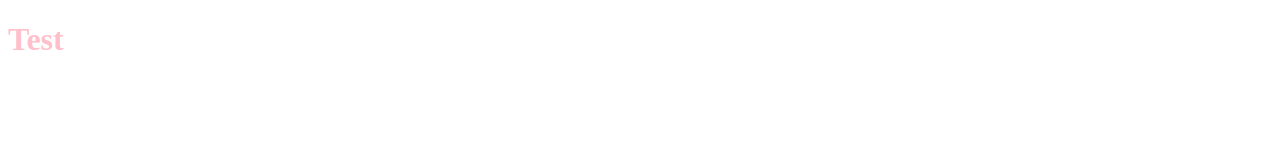
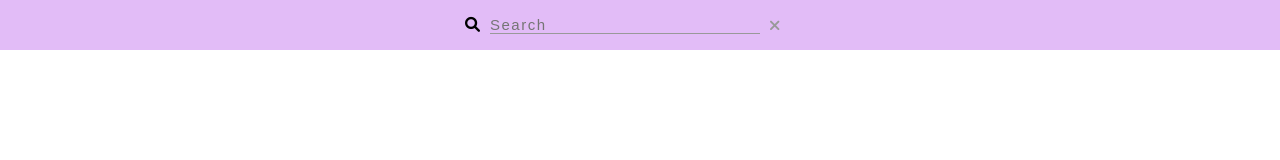
Before and after one commit to Chimoha31/SerachBar_Clock, a plain HTML site: page index.html in a window 1280 px wide. Drawn offline with Linux system fonts and the light colour scheme.

Commit message:
each style

```diff
--- a/css/styles.css
+++ b/css/styles.css
@@ -1,4 +1,56 @@
-/* test */
-h1 {
-  color: pink;
+* {
+  margin: 0;
+  padding: 0;
+  box-sizing: border-box;
 }
+
+html {
+  font-size: 62.5%;
+}
+
+.search-input-wrapper {
+  width: 100%;
+  height: 5rem;
+  background-color: rgba(197, 122, 240, 0.5);
+  display: flex;
+  justify-content: center;
+  align-items: center;
+}
+
+.search-input {
+  /* border: 1px solid red; */
+  width: 30rem;
+  display: flex;
+  align-items: center;
+}
+
+.search-input input {
+  width: 27rem;
+  background-color: transparent;
+  border: none;
+  border-bottom: 0.1rem solid #999;
+  font-size: 1.5rem;
+  letter-spacing: 0.15rem;
+  outline: none;
+  color: #555;
+  margin-right: 1rem;
+}
+
+/* ✖️のアイコン */
+.search-input i {
+  font-size: 1.5rem;
+  color: #999;
+  cursor: pointer;
+}
+
+.search-icon {
+  font-size: 1.5rem;
+  position: absolute;
+  top:1.7rem;
+  right: calc(50% + 16rem);
+}
+/* 検索アイコン */
+.search-input i {
+  color: #999;
+  cursor: pointer
+}
--- a/index.html
+++ b/index.html
@@ -4,10 +4,21 @@
   <meta charset="UTF-8">
   <meta name="viewport" content="width=device-width, initial-scale=1.0">
   <title>Search Bar</title>
-  <link rel="Stylesheet" href="css/styles.css">
+  <link rel="stylesheet" href="https://cdnjs.cloudflare.com/ajax/libs/font-awesome/6.0.0-beta2/css/all.min.css">
+  <link rel="stylesheet" href="css/styles.css">
 </head>
+
 <body>
-  <h1>Test</h1>
+  <div class="search-input-wrapper">
+    <div class="search-input">
+      <input type="text" placeholder="Search" />
+      <i class="fa fa-times"></i>
+    </div>
+  </div>
+
+  <div class="search-icon">
+    <i class="fas fa-search"></i>
+  </div>
 
   <script src=js/main.js></script>
 </body>
```
